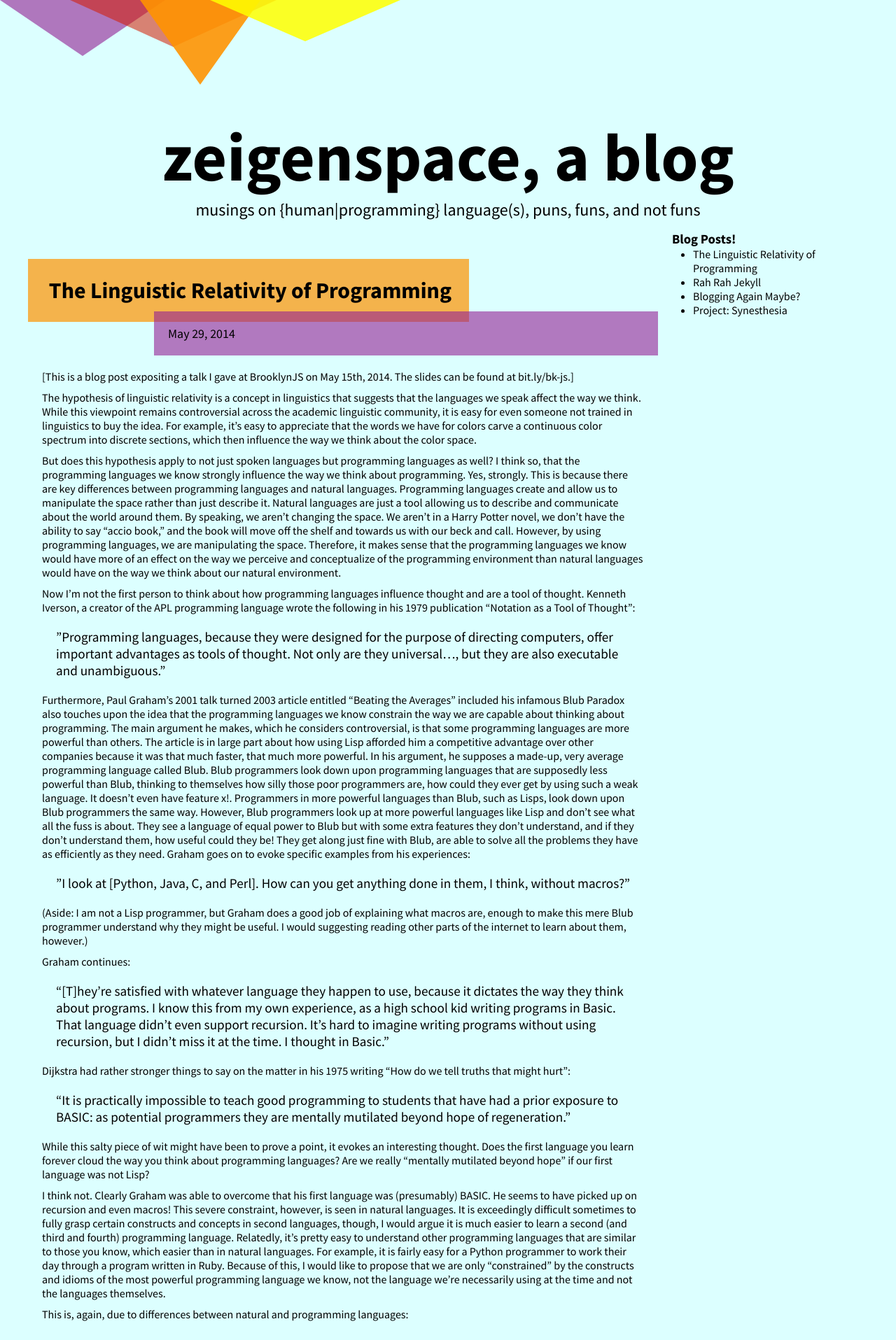
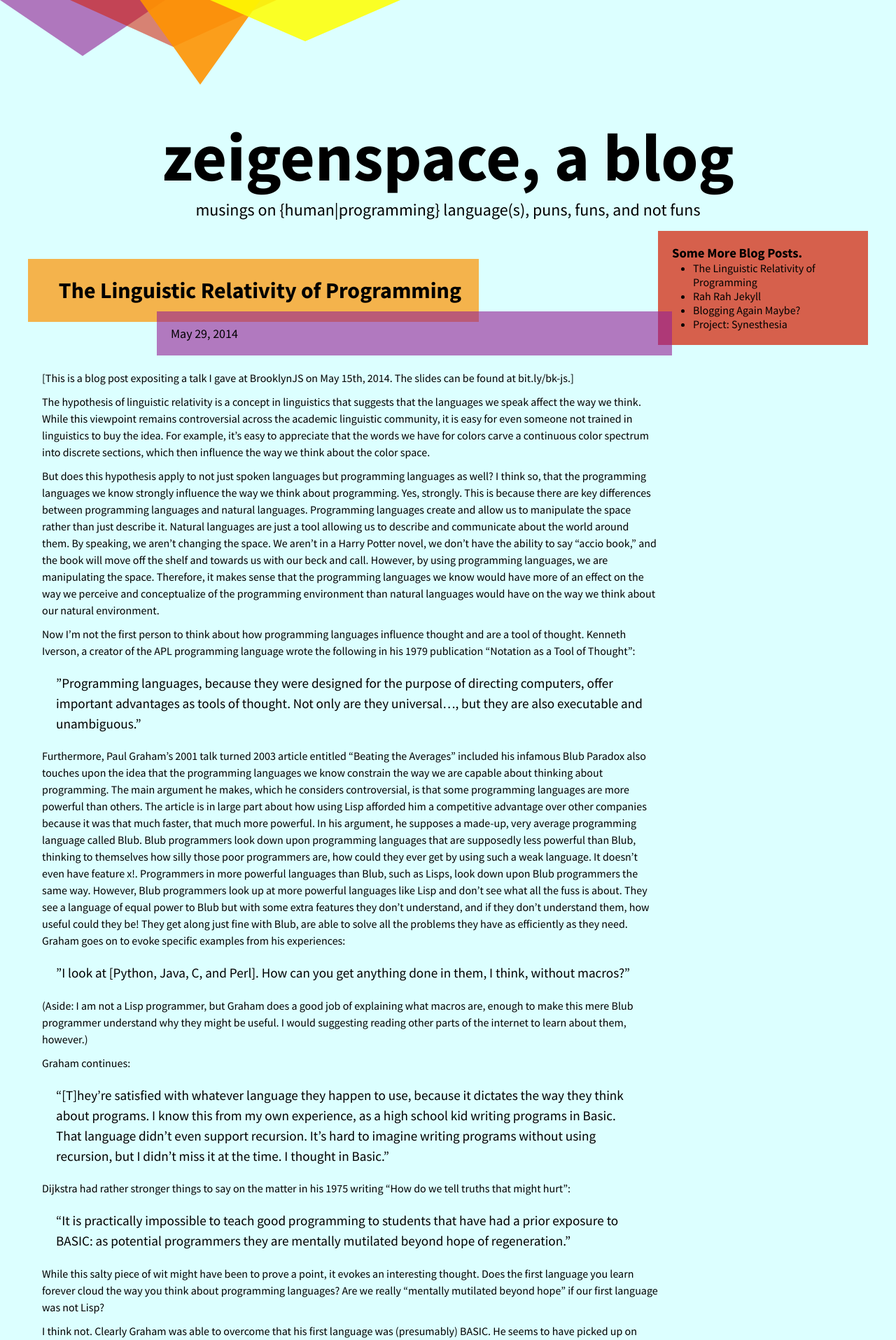
Before and after one commit to jennazee/jennazee.github.io, a Jekyll site: the page built from zeigenspace.html, in a window 1280 px wide. Shown: the top 1915 px of the page at 70% size. Built offline with Jekyll 4.4.1, drawn with Linux system fonts in a browser that asks for light colours; Markdown is read by kramdown in place of the engine named in the settings; some of the changed text lies outside the part shown.

Commit message:
responsiveeee bloggg

```diff
--- a/_config.yml
+++ b/_config.yml
@@ -1,5 +1,4 @@
 name: 'zeigenspace, a blog'
-markdown: redcarpet
 highlighter: true
 permalink: none
 exclude: [node_modules]
--- a/_layouts/blog_temp_one.html
+++ b/_layouts/blog_temp_one.html
@@ -4,8 +4,9 @@
 
   <head>
     <title>{% if page.title %}{{page.title}} - {% endif %}zeigenspace, a blog</title>
-    <link rel="stylesheet" type="text/css" href="jennais.css" />
     <meta http-equiv="Content-Type" content="text/html; charset=UTF-8">
+    <meta name="viewport" content="width=device-width, initial-scale=1">
+    <link rel="stylesheet" type="text/css" href="jennais.css">
   </head>
 
   <body class="Blog">
@@ -18,9 +19,12 @@
     <div class="Contentbox">
 
       <div class="Blog-wrapper">
+
         {{ content }}
+
         <div class="Postlist">
-          <h3>Blog Posts!</h3>
+          <div class="Postlist-content">
+            <h3>Some More Blog Posts.</h3>
             <ul>
               {% for post in site.posts %}
                 <li>
@@ -28,6 +32,7 @@
                 </li>
               {% endfor %}
             </ul>
+          </div>
         </div>
       </div>
 
--- a/jennais.css
+++ b/jennais.css
@@ -16,8 +16,12 @@
   position: relative;
   min-height: 100%; }
 
-ul, ol {
-  padding-left: 30px; }
+img {
+  max-width: 100%;
+  height: auto; }
+
+svg {
+  height: 150px; }
 
 .Title {
   font-size: 96px;
@@ -80,13 +84,10 @@
   position: relative;
   min-width: 150px;
   max-width: 300px; }
-
   .Portfolio__entry:nth-child(3n + 1) {
     background-color: rgba(212, 29, 0, 0.7); }
-
   .Portfolio__entry:nth-child(3n + 2) {
     background-color: rgba(255, 147, 0, 0.7); }
-
   .Portfolio__entry:nth-child(3n + 3) {
     background-color: rgba(255, 255, 0, 0.7); }
 
@@ -96,7 +97,6 @@
 .Portfolio__links {
   list-style: none;
   padding-top: 10px; }
-
   .Portfolio__links li {
     display: inline-block; }
 
@@ -107,7 +107,6 @@
 a {
   color: black;
   text-decoration: none; }
-
   a:hover {
     text-decoration: underline; }
 
@@ -135,13 +134,15 @@
 .Internet--linkedin {
   background-image: url(linkedin.png); }
 
+.Contentbox {
+  padding-bottom: 230px; }
+
 footer {
   text-align: right;
   position: absolute;
   bottom: 0;
   right: 0;
   left: 0; }
-
   footer svg {
     transform: rotateX(180deg);
     margin-top: 10px; }
@@ -153,7 +154,11 @@
 .Postlist {
   flex: 1;
   min-width: 300px;
-  padding: 0 20px; }
+  margin-left: -20px; }
+
+.Postlist-content {
+  background-color: rgba(212, 29, 0, 0.7);
+  padding: 20px; }
 
 .Article-content {
   padding: 0 20px; }
@@ -161,20 +166,20 @@
     margin: 10px 20px;
     font-size: 1.2em; }
   .Article-content p {
-    padding: 5px 0; }
+    padding: 5px 0;
+    line-height: 1.5em; }
   .Article-content h3 {
     margin-top: 20px; }
-
-.Contentbox {
-  padding-bottom: 230px; }
 
 .Blog .Contentbox {
   margin: 0 auto;
   max-width: 1200px; }
+.Blog ul, .Blog ol {
+  padding-left: 30px; }
 
 @media (max-width: 640px) {
   .Title {
-    font-size: 72px; }
+    font-size: 16vw; }
 
   .Subtitle {
     font-size: 18px; }
@@ -185,6 +190,25 @@
 
   .Portfolio__entry {
     display: inline-block;
-    flex: 0; } }
+    flex: 0; }
+
+  .Blog-wrapper {
+    flex-wrap: wrap; }
+
+  .Postlist {
+    margin-left: 0;
+    margin-top: 30px;
+    text-align: right; }
+    .Postlist:before {
+      display: inline-block;
+      content: '';
+      height: 70px;
+      width: 150px;
+      background-color: rgba(255, 255, 0, 0.7);
+      margin-bottom: -30px;
+      margin-right: 20px; }
+
+  .Postlist-content {
+    text-align: left; } }
 
 /*# sourceMappingURL=jennais.css.map */
--- a/zeigenspace.html
+++ b/zeigenspace.html
@@ -4,7 +4,7 @@
 <div>
 {% for post in site.posts %}
   <div class="Article">
-    <h2 class="Article-title">{{ post.title }}</h2>
+    <h2 class="Article-title"><a href="{{ post.url }}">{{ post.title }}</a></h2>
     <p class="Article-date">{{ post.date | date: '%B %-d, %Y' }}</p>
 
     <div class="Article-content">
```
Also changed, not shown: jennais.scss (+57 -15 lines), 1 other file. Lines whose indentation alone changed are shown as unchanged.
